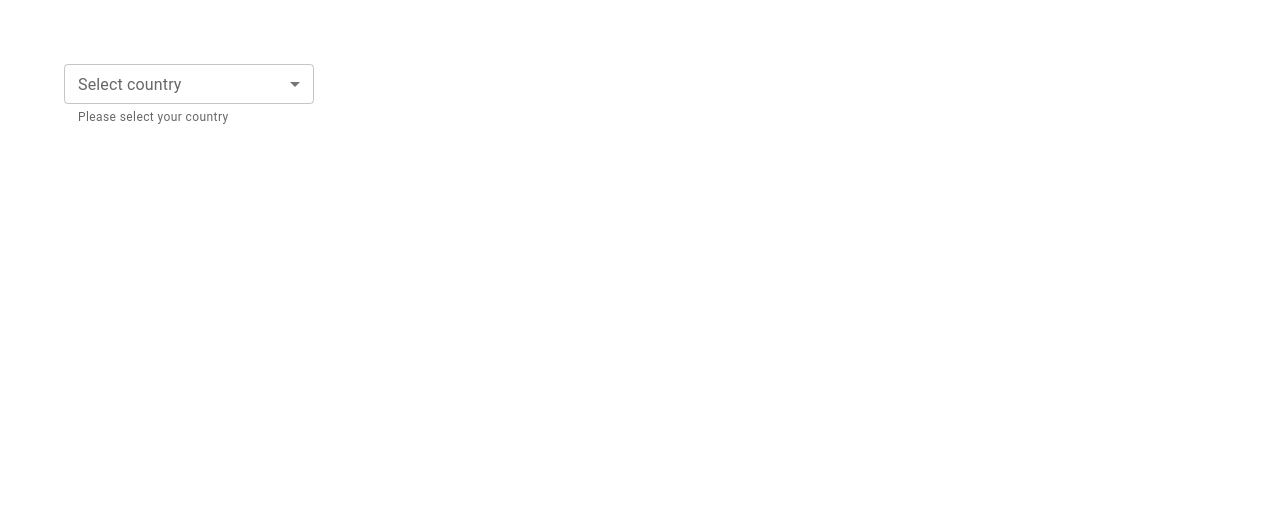
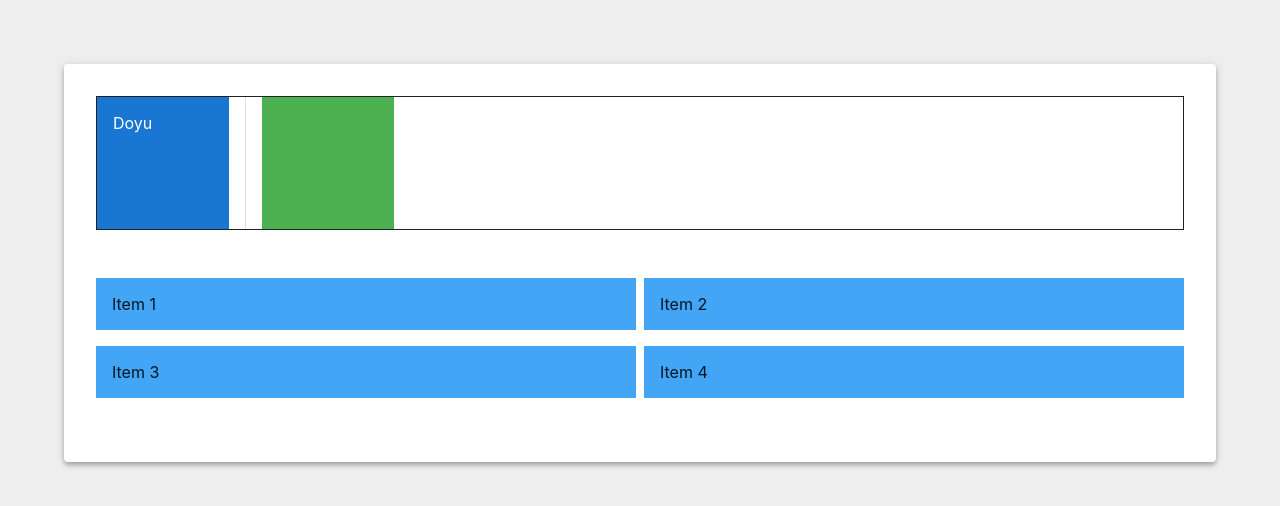
Before and after one commit to YUDONGHYUK/MUI-prac, a React (Create React App) app in the folder react-mui-demo/: page / in a window 1280 px wide. Shown: the top 506 px of the page. Built offline with nearby package versions, Linux system fonts and the light colour scheme.

Commit message:
mui-demo: Layout

```diff
--- a/react-mui-demo/src/App.css
+++ b/react-mui-demo/src/App.css
@@ -1,3 +1,7 @@
+body {
+  background-color: #eeeeee;
+}
+
 .App {
   margin: 4rem;
 }
--- a/react-mui-demo/src/App.tsx
+++ b/react-mui-demo/src/App.tsx
@@ -3,6 +3,7 @@ import MuiTypography from './components/MuiTypography';
 import './App.css';
 import MuiTextField from './components/MuiTextField';
 import MuiSelect from './components/MuiSelect';
+import MuiLayout from './components/MuiLayout';
 
 function App() {
   return (
@@ -10,7 +11,8 @@ function App() {
       {/* <MuiTypography /> */}
       {/* <MuiButton /> */}
       {/* <MuiTextField /> */}
-      <MuiSelect />
+      {/* <MuiSelect /> */}
+      <MuiLayout />
     </div>
   );
 }
--- /dev/null
+++ b/react-mui-demo/src/components/MuiLayout.tsx
@@ -0,0 +1,80 @@
+import { Box, Stack, Divider, Grid, Paper } from '@mui/material';
+/* Box
+  serves as a wrapper component for most of your CSS utility needs
+
+  component: change the sementic tag(section, span, etc)
+  sd: allows defining system overrides as well as additional CSS styles.
+*/
+
+/*  Grid
+  The Grid component under the hood uses ths flexbox module
+  THe Grid consists of 12 columns
+  Each item in the grid can take up one or more colummns as its width
+  There are five breakpoints each corresponding to a certain device width
+  xs: mobile, sm: tablet, md: desktop, lg and xl: larger monitors
+  We can assign integer values to each breakpoint which indicates how many of the 12 available
+  column are occupied by that item when the viewport satisfies that breakpoint constraints.
+*/
+
+/*  Paper
+  provides a visual hierarch
+
+  elevation: control the shadow(default: 1)
+*/
+
+export default function MuiLayout() {
+  return (
+    <Paper sx={{ padding: '32px' }} elevation={4}>
+      <Stack
+        sx={{ border: '1px solid' }}
+        direction='row'
+        spacing={2}
+        divider={<Divider orientation='vertical' flexItem />}
+      >
+        <Box
+          sx={{
+            backgroundColor: 'primary.main',
+            color: 'white',
+            height: '100px',
+            width: '100px',
+            padding: '16px',
+            '&:hover': {
+              backgroundColor: 'primary.light',
+            },
+          }}
+        >
+          Doyu
+        </Box>
+        <Box
+          display='flex'
+          height='100px'
+          width='100px'
+          bgcolor='success.light'
+          p={2}
+        ></Box>
+      </Stack>
+      <Grid container my={4} rowSpacing={2} columnSpacing={1}>
+        <Grid item xs={12} sm={6}>
+          <Box bgcolor='primary.light' p={2}>
+            Item 1
+          </Box>
+        </Grid>
+        <Grid item xs={12} sm={6}>
+          <Box bgcolor='primary.light' p={2}>
+            Item 2
+          </Box>
+        </Grid>
+        <Grid item xs={12} sm={6}>
+          <Box bgcolor='primary.light' p={2}>
+            Item 3
+          </Box>
+        </Grid>
+        <Grid item xs={12} sm={6}>
+          <Box bgcolor='primary.light' p={2}>
+            Item 4
+          </Box>
+        </Grid>
+      </Grid>
+    </Paper>
+  );
+}
```
